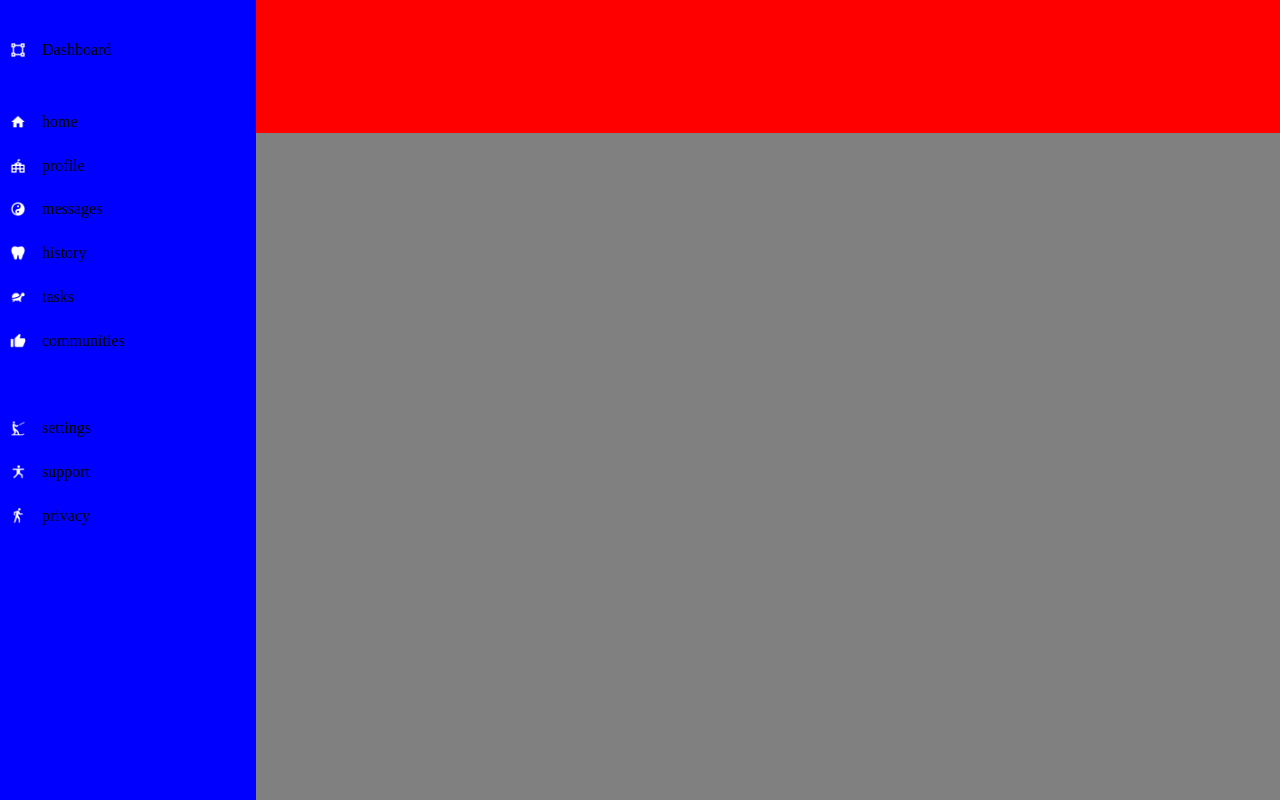
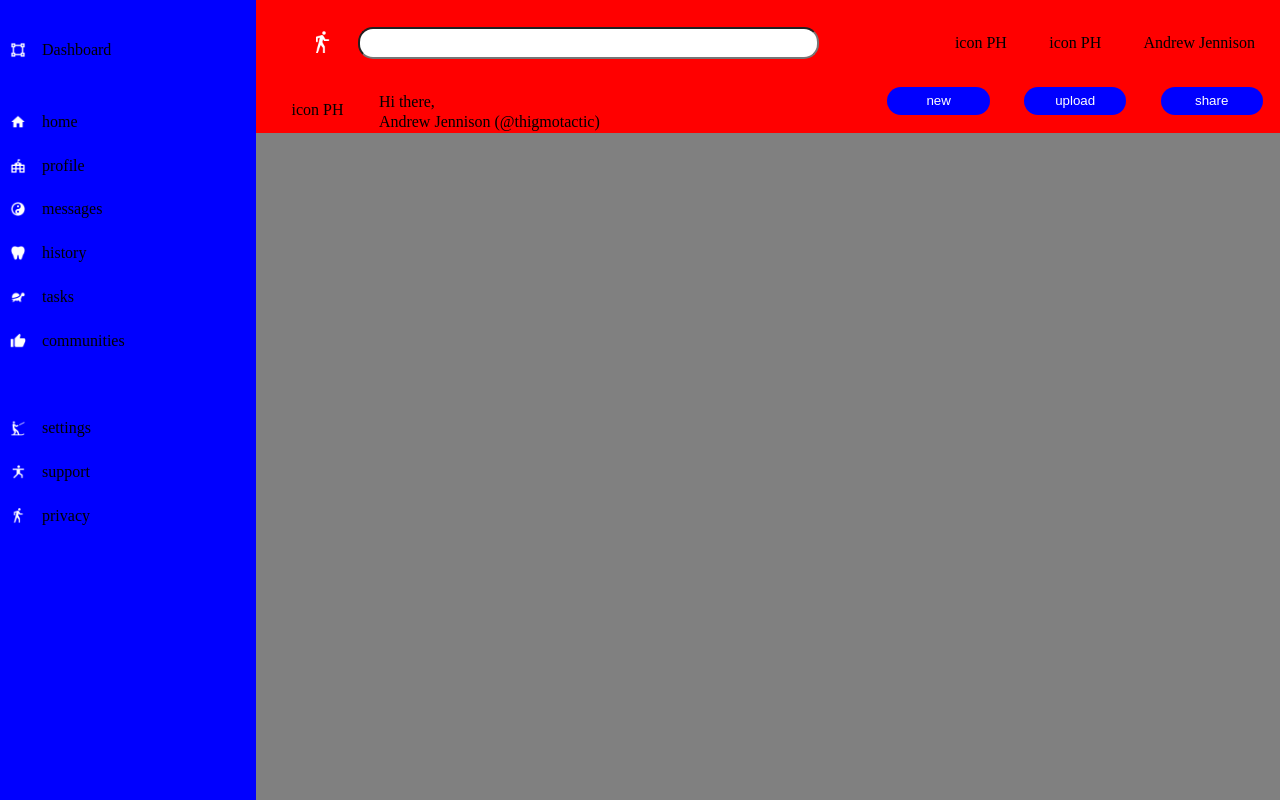
Before and after one commit to thigmotaxis/admin-dashboard, a plain HTML site: page index.html in a window 1280 px wide. Drawn offline with Linux system fonts and the light colour scheme.

Commit message:
format and align header items

```diff
--- a/index.html
+++ b/index.html
@@ -52,7 +52,30 @@
         </li>
       </ul>
     </div>
-    <div class="header"></div>
+
+    <div class="header">
+      <div class="search">
+        <img src="images/privacy.png" alt="" class="searchLabel">
+        <input type="search" class="searchField id="search"></input>
+      </div>
+
+      <div class="greeting">
+        <div class="largeProfilePic">icon PH</div>
+        <div class="helloUser">Hi there,</div>
+        <div class="username">Andrew Jennison (@thigmotactic)</div>
+      </div>
+      <div class="profile">
+        <div class="bell">icon PH</div>
+        <div class="profilePic">icon PH</div>
+        <div class="username">Andrew Jennison</div>
+      </div>
+      <div class="btns">
+        <button class="btn">new</button>
+        <button class="btn">upload</button>
+        <button class="btn">share</button>
+      </div>
+    </div>
+
     <div class="content"></div>
   </div>
 
--- a/style.css
+++ b/style.css
@@ -54,16 +54,20 @@ table {
   display: grid;
   grid-template-columns: 1fr 4fr;
   grid-template-rows: 1fr 5fr;
-  grid-template-areas: "sidebar header"
-  "sidebar content"
+  grid-template-areas:
+  "sidebar header"
+  "sidebar content";
 }
 
+/* sidebar styles start */
 .sidebar {
   background-color: blue;
   grid-area: sidebar;
   display: grid;
   grid-template-rows: 1fr 7fr;
-  grid-template-areas: "logo" "sb-links"
+  grid-template-areas:
+  "logo"
+  "sb-links";
 }
 
 .logo {
@@ -92,12 +96,115 @@ table {
   place-items: center start;
 }
 
+/* sidebar styles end */
+
+/* header styles start */
+
 .header {
   background-color: red;
   grid-area: header;
+  display: grid;
+  grid-template-columns: 3fr 2fr;
+  grid-template-areas:
+  "search    profile"
+  "greeting  btns";
 }
+
+.search {
+  grid-area: search;
+  display: grid;
+  grid-template-columns: 1fr 5fr;
+  grid-template-areas: "searchLabel searchField";
+}
+
+.searchLabel, .searchField {
+  align-self: center;
+}
+
+.searchLabel {
+  justify-self: end;
+  grid-area: searchLabel;
+  height: 1.5rem;
+  padding: 1.5rem;
+}
+
+.searchField {
+  justify-self: start;
+  grid-area: searchField;
+  width: 90%;
+  height: 2rem;
+  padding: 8px;
+  border-radius: 15px;
+}
+
+.greeting {
+  grid-area: greeting;
+  display: grid;
+  grid-template-columns: 1fr 4fr;
+  grid-template-areas:
+  "largeProfilePic helloUser"
+  "largeProfilePic username";
+}
+
+.largeProfilePic {
+  grid-area: largeProfilePic;
+  place-self: center;
+}
+
+.helloUser {
+  grid-area: helloUser;
+  place-self: end start;
+}
+
+.profile {
+  grid-area: profile;
+  display: grid;
+  grid-template-columns: repeat(3, 1fr);
+  grid-template-areas: "bell profilePic username";
+}
+
+.bell, .profilePic, .username {
+  align-self: center;
+}
+
+.bell {
+  grid-area: bell;
+  justify-self: end;
+}
+
+.profilePic {
+  grid-area: profilePic;
+  justify-self: center;
+}
+
+.username {
+  grid-area: username;
+  justify-self: start;
+}
+
+.btns {
+  grid-area: btns;
+  display: grid;
+  grid-template-columns: repeat(3, 1fr);
+  justify-items: center;
+}
+
+.btn {
+  width: 75%;
+  height: 60%;
+  border-radius: 20px;
+  background-color: blue;
+  border: blue;
+  color: white;
+}
+
+/* header styles end */
+
+/* content styles start */
 
 .content {
   background-color: gray;
   grid-area: content;
 }
+
+/* content styles end */
```
